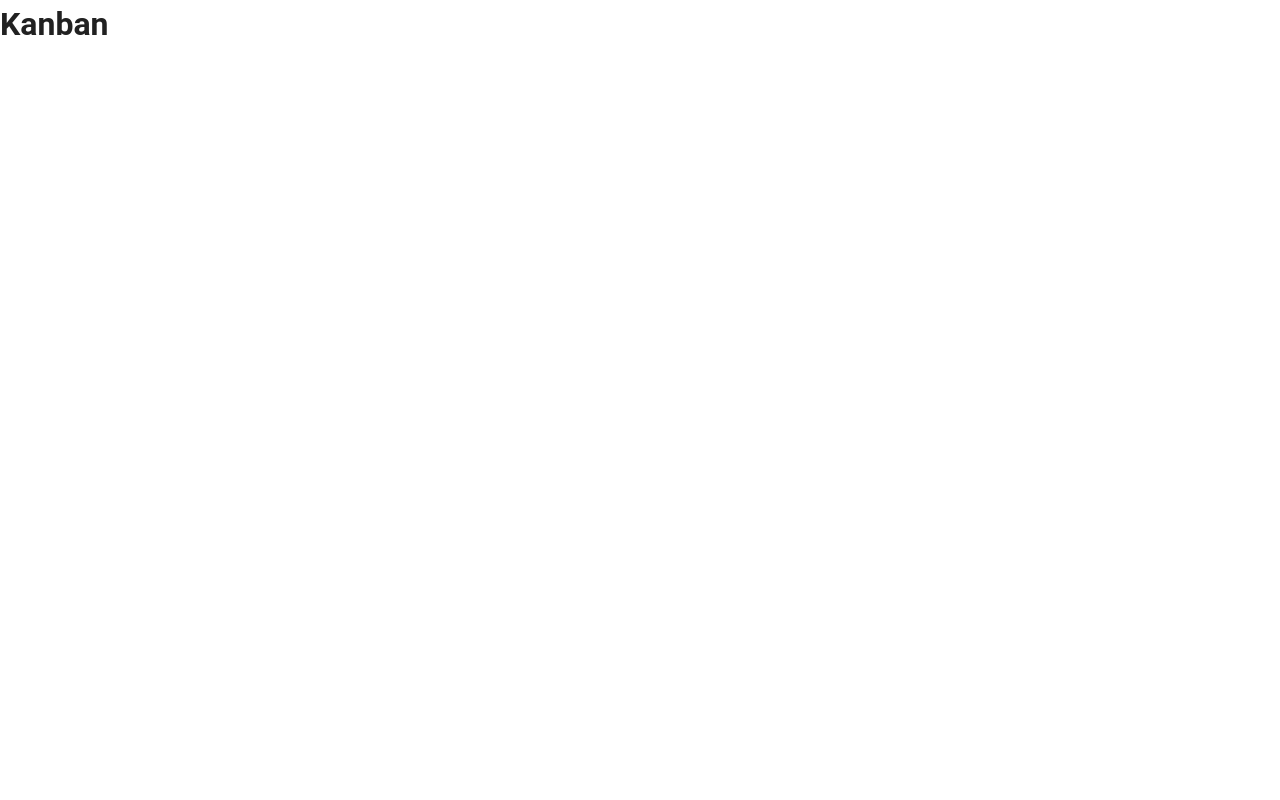
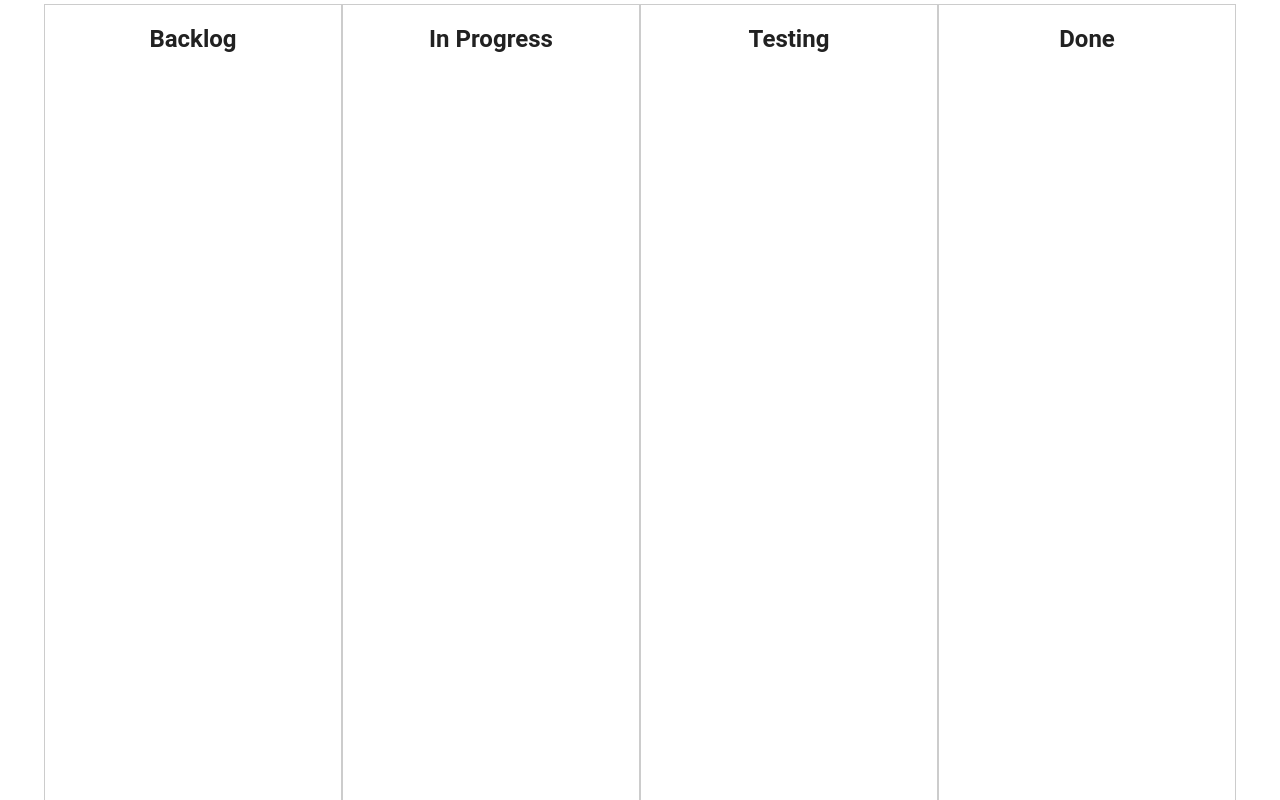
Before and after one commit to FabricioCCapone/fysiofresh-kanban, a Vue app: page / in a window 1280 px wide. Shown: the top 800 px of the page. Built offline with nearby package versions, Linux system fonts and the light colour scheme.

Commit message:
Commit 003: created board

```diff
--- a/src/App.vue
+++ b/src/App.vue
@@ -1,9 +1,30 @@
-<script>
-
+<script setup>
 </script>
 
 <template>
- <v-app>
-    <h1>Kanban</h1>
- </v-app>
+  <v-app>
+    <v-container>
+      <v-row>
+        <v-col cols="3" class="column with-border"><h2 class="title-kanban">Backlog</h2></v-col>
+        <v-col cols="3" class="column with-border"><h2 class="title-kanban">In Progress</h2></v-col>
+        <v-col cols="3" class="column with-border"><h2 class="title-kanban">Testing</h2></v-col>
+        <v-col cols="3" class="column with-border"><h2 class="title-kanban">Done</h2></v-col>
+      </v-row>
+    </v-container>
+  </v-app>
 </template>
+
+<style scoped>
+.title-kanban {
+  text-align: center;
+}
+
+.column {
+  min-height: 1500px;
+  padding: 16px;
+}
+
+.with-border {
+  border: 1px solid #ccc;
+}
+</style>
--- a/src/main.js
+++ b/src/main.js
@@ -9,7 +9,10 @@ import * as directives from 'vuetify/directives'
 
 const vuetify = createVuetify({
   components,
-  directives
+  directives,
+  theme: {
+    defaultTheme: 'light',
+  },
 })
 
 createApp(App).use(vuetify).mount('#app')
```
